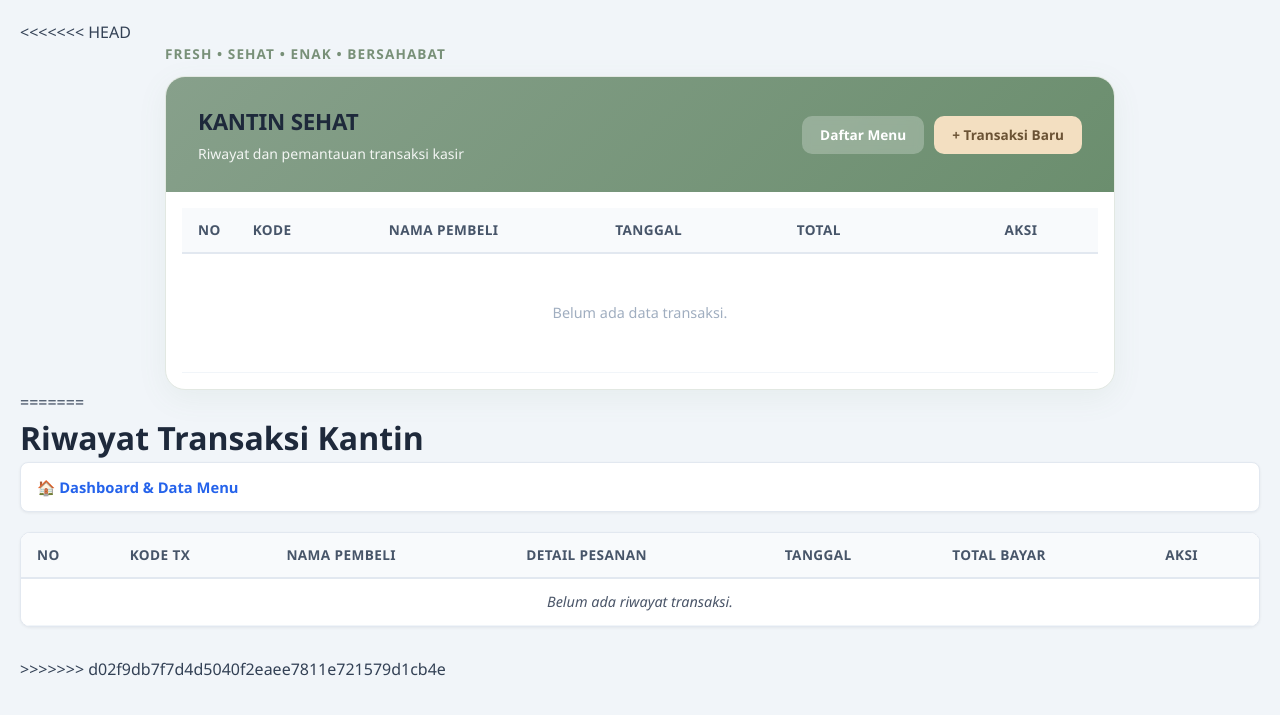
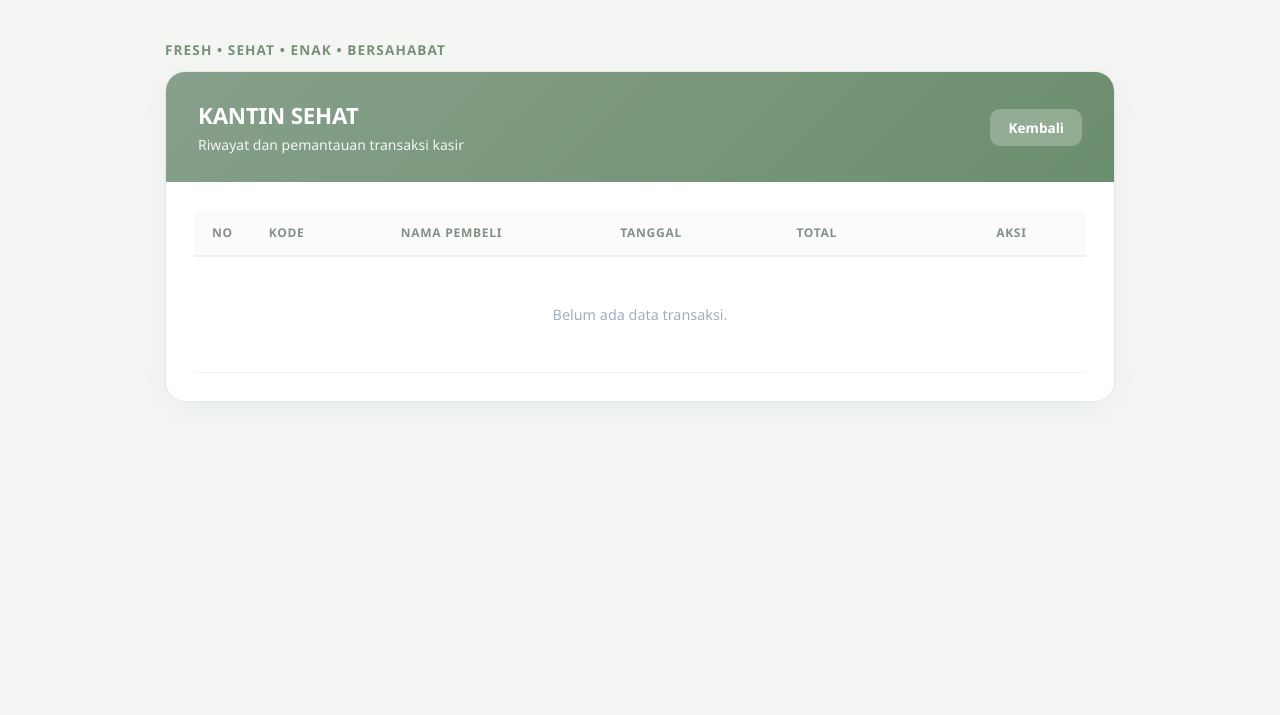
Before and after one commit to Nuryamin0/Project-Aplikasi-Kantin-sekolah, a PHP site: page /transaksi/index.php in a window 1280 px wide. Shown: the top 715 px of the page. Run offline with PHP 8.4, Linux system fonts and the light colour scheme; data that the repository does not hold is empty.

```diff
--- a/transaksi/detail.php
+++ b/transaksi/detail.php
@@ -51,6 +51,9 @@ if (!$info_transaksi && $id_transaksi > 0) {
     <?php require __DIR__ . '/../includes/nav_admin.php'; ?>
 
     <?php if ($info_transaksi): ?>
+    <div class="btn-group">
+        <a href="../transaksi/index.php" class="btn btn-light">Kembali ke detail transaksi</a>
+    </div>
     <div class="table-container" style="max-width: 650px; padding: 20px; margin-top: 15px; margin-bottom: 20px;">
         <h2 style="font-size: 1.1rem; margin-bottom: 12px; color: #1e293b;">Informasi Pembeli & Nota</h2>
         <table style="width: 100%; border: none;">
--- a/transaksi/index.php
+++ b/transaksi/index.php
@@ -24,7 +24,7 @@ if (!$hasil) {
     <meta charset="UTF-8">
     <meta name="viewport" content="width=device-width, initial-scale=1.0">
     <title>Kantin Sekolah - Riwayat Transaksi</title>
-<<<<<<< HEAD
+
 
     <!-- CSS Internal (Soft Aesthetic Sage Green Theme) -->
     <style>
@@ -218,7 +218,7 @@ if (!$hasil) {
         }
     </style>
 </head>
-<body>
+<bo>
 
 <div class="sub-tagline">Fresh • Sehat • Enak • Bersahabat</div>
 
@@ -232,8 +232,7 @@ if (!$hasil) {
                 <p>Riwayat dan pemantauan transaksi kasir</p>
             </div>
             <div class="btn-group">
-                <a href="../menu/index.php" class="btn btn-light">Daftar Menu</a>
-                <a href="tambah.php" class="btn btn-warning">+ Transaksi Baru</a>
+                <a href="../index.php" class="btn btn-light">Kembali</a>
             </div>
         </div>
 
@@ -268,7 +267,7 @@ if (!$hasil) {
                                <td>
                 <div class="action-links">
                             <a href="detail.php?id=<?php echo $id_transaksi; ?>" class="btn btn-sm btn-info" title="Detail">Detail</a>
-                            <a href="detail.php?id=<?php echo $id_transaksi; ?>" class="btn btn-sm btn-danger" onclick="return confirm('Yakin ingin menghapus data ini?');" title="Detail">Detail</a>
+                            <a href="detail.php?id=<?php echo $id_transaksi; ?>" class="btn btn-sm btn-danger" onclick="return confirm('Yakin ingin menghapus data ini?');" title="Detail">Hapus</a>
                             </div>
                                 </td>
                             </td>
@@ -290,54 +289,3 @@ if (!$hasil) {
 
     </div>
 </div>
-=======
-    <link rel="stylesheet" href="../assets/style.css">
-</head>
-<body>
-
-    <h1>Riwayat Transaksi Kantin</h1>
-    <?php require __DIR__ . '/../includes/nav_admin.php'; ?>
-
-    <div class="table-container">
-        <table>
-            <thead>
-                <tr>
-                    <th>No</th>
-                    <th>Kode TX</th>
-                    <th>Nama Pembeli</th>
-                    <th>Detail Pesanan</th>
-                    <th>Tanggal</th>
-                    <th>Total Bayar</th>
-                    <th>Aksi</th>
-                </tr>
-            </thead>
-            <tbody>
-                <?php
-                $no = 1;
-                while ($data = mysqli_fetch_assoc($hasil)) {
-                ?>
-                <tr>
-                    <td><?= $no++; ?></td>
-                    <td><strong><?= htmlspecialchars($data['kode_transaksi']); ?></strong></td>
-                    <td><?= htmlspecialchars($data['nama_pembeli']); ?></td>
-                    <td><?= htmlspecialchars($data['item_dibeli'] ?? 'Tidak ada item'); ?></td>
-                    <td><?= date('d/m/Y H:i', strtotime($data['tanggal_transaksi'])); ?></td>
-                    <td><strong>Rp <?= number_format($data['total_bayar'], 0, ',', '.'); ?></strong></td>
-                    <td>
-                        <a href="detail.php?id=<?= $data['id_transaksi']; ?>" class="btn-action btn-edit" style="background-color: #2563eb;">Lihat Detail</a>
-                    </td>
-                </tr>
-                <?php } ?>
-
-                <?php if (mysqli_num_rows($hasil) == 0): ?>
-                <tr>
-                    <td colspan="7" style="text-align: center; font-style: italic;">Belum ada riwayat transaksi.</td>
-                </tr>
-                <?php endif; ?>
-            </tbody>
-        </table>
-    </div>
->>>>>>> d02f9db7f7d4d5040f2eaee7811e721579d1cb4e
-
-</body>
-</html>
```
